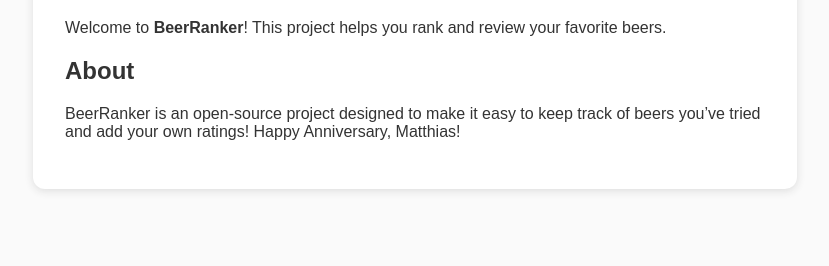
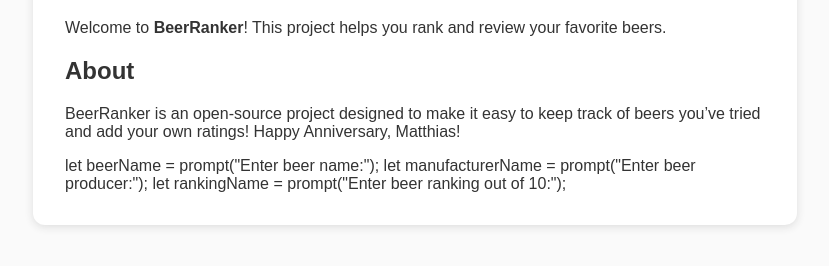
Before and after one commit to kathryncmoran/BeerRanker, a plain HTML site: page index.html in a window 1280 px wide. Shown: the part 126-392 px from the top of the page, without its empty margins (225-1054 px from the left). Drawn offline with Linux system fonts and the light colour scheme.

Commit message:
Update index.html

```diff
--- a/index.html
+++ b/index.html
@@ -23,8 +23,9 @@
       BeerRanker is an open-source project designed to make it easy to keep track of beers you’ve tried and add your own ratings! Happy Anniversary, Matthias!
     </p>
 
-
-
+let beerName = prompt("Enter beer name:");
+let manufacturerName = prompt("Enter beer producer:");
+let rankingName = prompt("Enter beer ranking out of 10:");
 
 
   </div>
```
